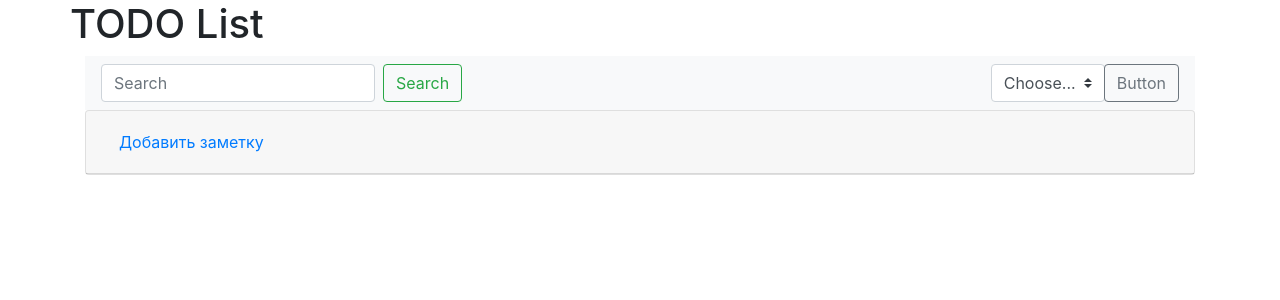
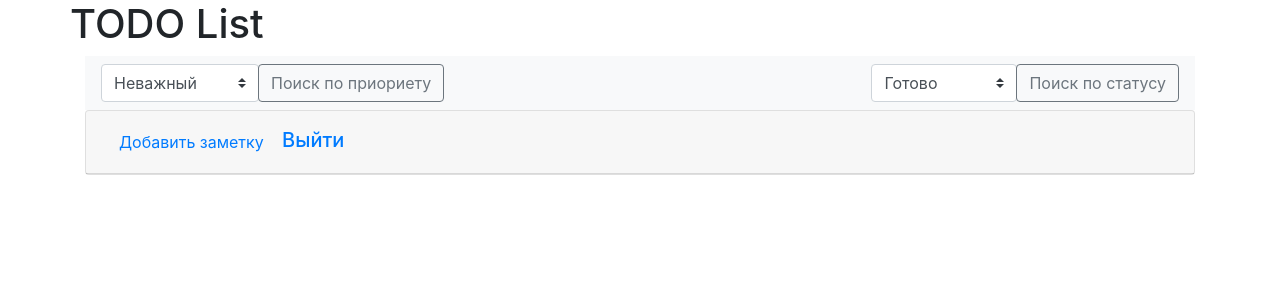
Before and after one commit to SaidMagomedow/project, a Django app: page /note-create/ in a window 1280 px wide. Shown: the top 300 px of the page. Run offline with Django 3.2, Linux system fonts and the light colour scheme; the visitor is signed in with stand-in values (Sample User, id 1); some libraries are stand-ins or nearby versions.

Commit message:
Add search

```diff
--- a/to_do_list/models.py
+++ b/to_do_list/models.py
@@ -14,14 +14,14 @@ class Notes(models.Model):
     }
 
     PRIORITY_CHOISES = {
-        (FIRST := 'UN_IMPORTANT', 'Неважный'),
-        (SECOND := 'IMPORTANT', 'Важный'),
-        (THIRD := 'VERY_IMPORTANT', 'Очень важный')
+        (UN_IMPORTANT := 'UN_IMPORTANT', 'Неважный'),
+        (IMPORTANT := 'IMPORTANT', 'Важный'),
+        (VERY_IMPORTANT := 'VERY_IMPORTANT', 'Очень важный')
     }
 
     title = models.CharField(max_length=255)
     complete = models.CharField(max_length=25, default=IN_PROGRESS, choices=STATUS_CHOISES)
-    priority = models.CharField(max_length=25, default=SECOND, choices=PRIORITY_CHOISES)
+    priority = models.CharField(max_length=25, default=IMPORTANT, choices=PRIORITY_CHOISES)
     description = models.TextField(null=True, blank=True)
     data_created = models.DateTimeField(auto_now_add=True)
     user = models.ForeignKey(
@@ -33,3 +33,4 @@ class Notes(models.Model):
     class Meta:
         verbose_name = 'Заметка'
         verbose_name_plural = 'Заметки'
+        ordering = ['-data_created']
--- a/to_do_list/templates/notes_list.html
+++ b/to_do_list/templates/notes_list.html
@@ -1,19 +1,24 @@
 {% extends 'base.html' %}
 {% block content %}
     <nav class="navbar navbar-light bg-light">
-  <form class="form-inline">
-    <input class="form-control mr-sm-2" type="search" placeholder="Search" aria-label="Search">
-    <button class="btn btn-outline-success my-2 my-sm-0" type="submit">Search</button>
-  </form>
-<form class="form-inline">
-  <select class="custom-select" id="inputGroupSelect04">
-    <option selected>Choose...</option>
-    <option value="1">One</option>
-    <option value="2">Two</option>
-    <option value="3">Three</option>
+        <form class="form-inline" method="get" action="{% url 'to_do_list:note-list' %}">
+            <select class="custom-select" id="inputGroupSelect04" name="priority_status">
+                <option value="UN_IMPORTANT">Неважный</option>
+                <option value="IMPORTANT">Важный</option>
+                <option value="VERY_IMPORTANT">Очень важный</option>
             </select>
             <div class="input-group-append">
-    <button class="btn btn-outline-secondary" type="submit">Button</button>
+                <button class="btn btn-outline-secondary" type="submit">Поиск по приориету</button>
+            </div>
+        </form>
+        <form class="form-inline" method="get" action="{% url 'to_do_list:note-list' %}">
+            <select class="custom-select" id="inputGroupSelect04" name="complete_status">
+                <option value="COMPLETE">Готово</option>
+                <option value="IN_PROGRESS">Выполняется</option>
+                <option value="POSTPONED">Отложено</option>
+            </select>
+            <div class="input-group-append">
+                <button class="btn btn-outline-secondary" type="submit">Поиск по статусу</button>
             </div>
 
         </form>
@@ -22,9 +27,15 @@
         <div class="card">
             <div class="card-header" id="headingOne">
                 <h5 class="mb-0">
-        <button class="btn btn-link" data-toggle="collapse" data-target="#TODOCreateForm" aria-expanded="true" aria-controls="collapseOne">
+                    <button class="btn btn-link" data-toggle="collapse" data-target="#TODOCreateForm"
+                            aria-expanded="true" aria-controls="collapseOne">
                         Добавить заметку
                     </button>
+                    {% if user.is_authenticated %}
+                        <a href="{% url 'logout' %}">Выйти</a>
+                    {% else %}
+                        <a href="{% url 'login' %}" class="btn-light">Войти</a>
+                    {% endif %}
                 </h5>
             </div>
 
@@ -37,7 +48,8 @@
                             <button type="submit" class="btn btn-primary">
                                 Добавить
                             </button>
-          </div></form>
+                        </div>
+                    </form>
 
                 </div>
             </div>
@@ -48,28 +60,37 @@
             <div class="card">
                 <div class="card-header" id="headingOne">
                     <h5 class="mb-0">
-        <button class="btn btn-link" data-toggle="collapse" data-target="#collapseOne{{ note.pk }}" aria-expanded="true" aria-controls="collapseOne">
+                        <button class="btn btn-link" data-toggle="collapse" data-target="#collapseOne{{ note.pk }}"
+                                aria-expanded="true" aria-controls="collapseOne">
                             {{ note.title }}
                             <form method="post" action="{% url 'to_do_list:note-delete' note.pk %}">
                                 {% csrf_token %}
                                 <button type="submit" class="btn btn-danger">Удалить</button>
                             </form>
-            <button type="button" class="btn btn-dark" data-toggle="collapse" id="update" data-target="#formupdate{{ note.pk }}" aria-controls="formupdate">Изменить</button>
                         </button>
 
                     </h5>
                 </div>
 
-    <div id="collapseOne{{ note.pk }}" class="collapse show" aria-labelledby="headingOne" data-parent="#accordion">
+                <div id="collapseOne{{ note.pk }}" class="collapse" aria-labelledby="headingOne"
+                     data-parent="#accordion">
                     <div class="card">
                         <div class="alert alert-success">
+                            <button type="button" class="btn btn-dark" data-toggle="collapse" id="update"
+                                    data-target="#formupdate{{ note.pk }}" aria-controls="formupdate">Изменить
+                            </button>
+                        </div>
+                        <div class="alert alert-success">
                             Описание :{{ note.description }}
-              </div ><div class="alert alert-success">
-              Статус :{{ note.complete }}
-              </div><div class="alert alert-success">
-              Приоритет :{{ note.priority }}
                         </div>
-              <div id="formupdate{{ note.pk }}" aria-labelledby="headingOne" class="collapse" data-parent="#update">
+                        <div class="alert alert-success">
+                            Статус :{{ note.get_complete_display }}
+                        </div>
+                        <div class="alert alert-success">
+                            Приоритет :{{ note.get_priority_display }}
+                        </div>
+                        <div id="formupdate{{ note.pk }}" aria-labelledby="headingOne" class="collapse"
+                             data-parent="#update">
                             <form method="post" action="{% url 'to_do_list:note-update' note.pk %}">
                                 {{ form_update.as_p }}
                                 {% csrf_token %}
@@ -80,6 +101,6 @@
                 </div>
             </div>
         </div>
-</div>
+
     {% endfor %}
 {% endblock %}
--- a/to_do_list/views.py
+++ b/to_do_list/views.py
@@ -15,8 +15,13 @@ class NoteListView(ListView):
 
     def get_context_data(self, **kwargs):
         context = super().get_context_data(**kwargs)
-        context['notes'] = Notes.objects.all().order_by('-data_created')
-        context['form'] = NoteCreateForm()
+        context['notes'] = Notes.objects.all()
+        if status := self.request.GET.get('priority'):
+            print(status)
+        if status := self.request.GET.get('complete_status'):
+            context['notes'] = Notes.objects.filter(complete=status)
+# context['notes'] = Notes.objects.all()
+#         context['notes'] = Notes.objects.all()
         context['form_update'] = NoteUpdateForm()
         return context
 
```
Lines whose indentation alone changed are shown as unchanged.
